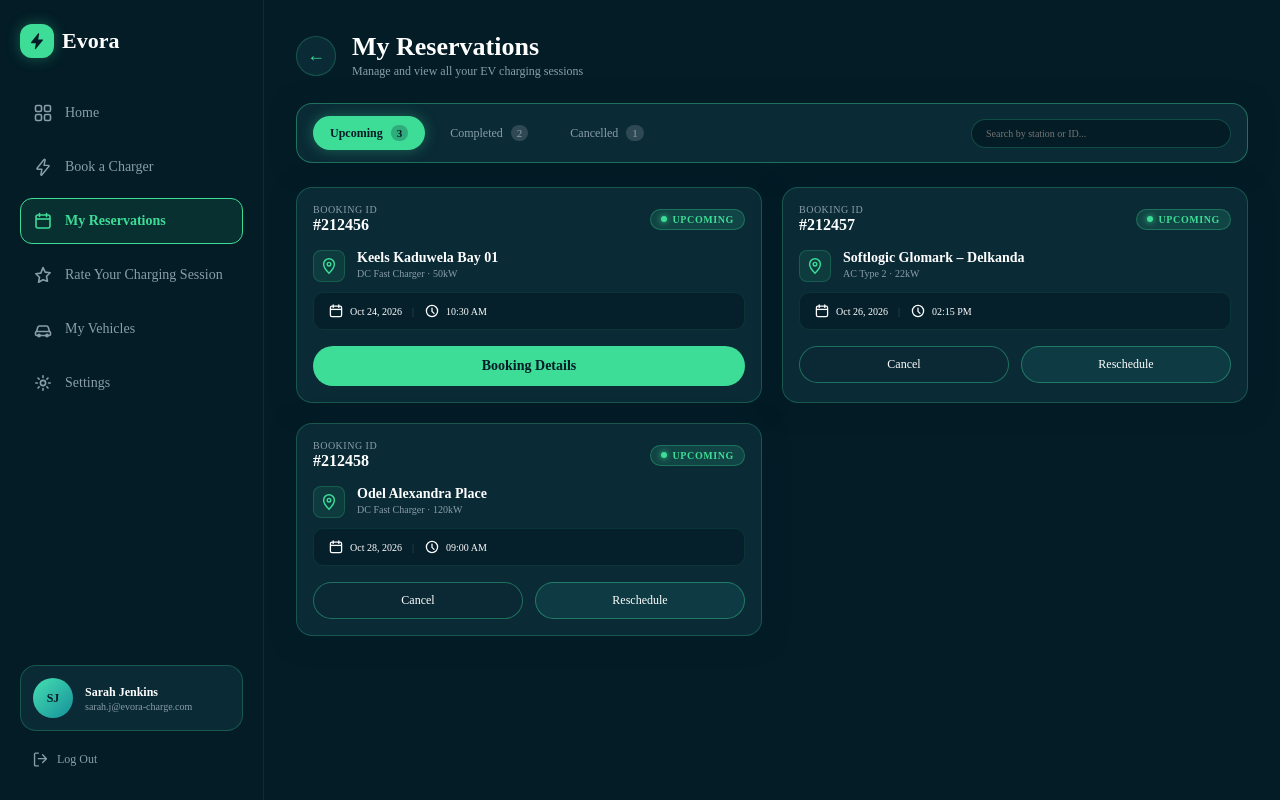
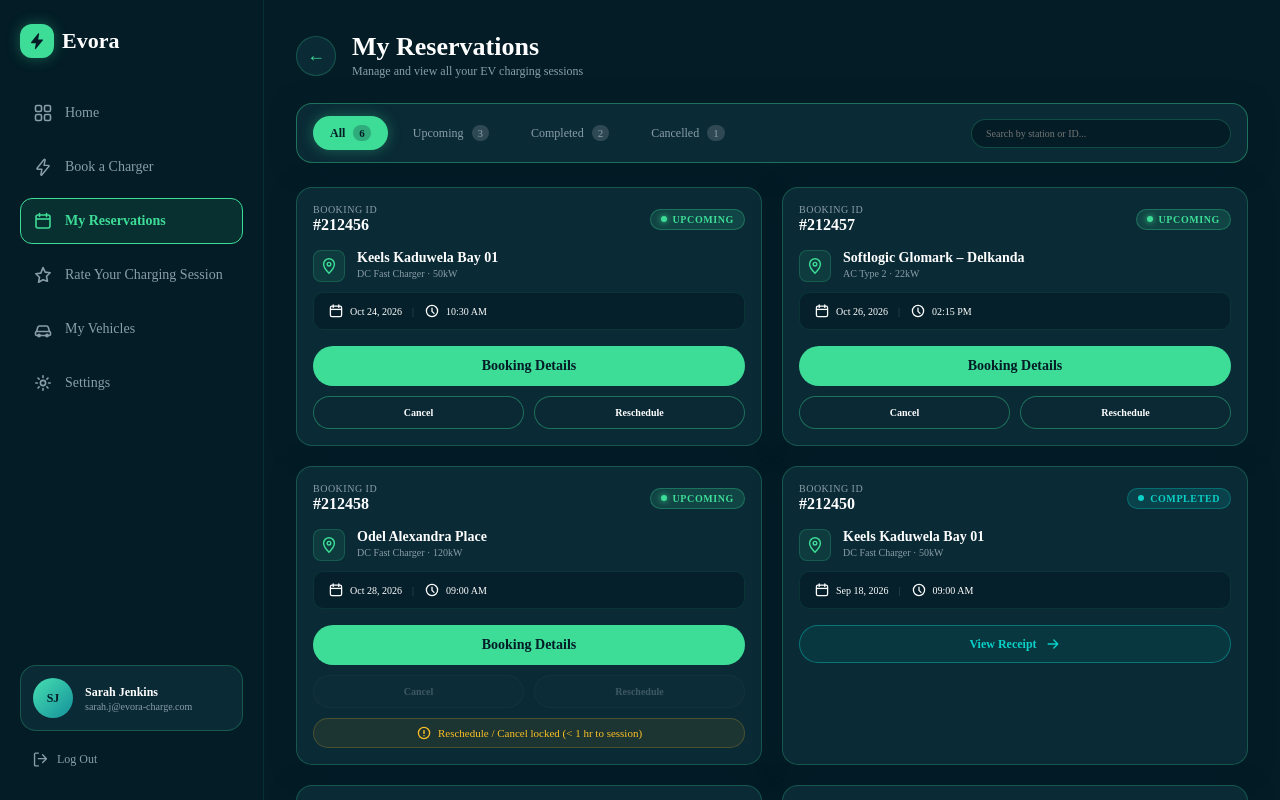
Before and after one commit to ChanukiSemini/EVORA, a React (Vite) app in the folder evora-frontend/: page /bookings in a window 1280 px wide. Shown: the top 800 px of the page. Built offline with nearby package versions, Linux system fonts and the light colour scheme; a web font is replaced by a local one.

Commit message:
feat: implement global CSS framework and MyReservations page component

```diff
--- a/evora-frontend/src/index.css
+++ b/evora-frontend/src/index.css
@@ -3503,40 +3503,69 @@ body {
   gap: 12px;
 }
 
-.res-btn-cancel {
+.res-upcoming-actions-wrap {
+  display: flex;
+  flex-direction: column;
+  gap: 10px;
+  width: 100%;
+}
+
+.res-secondary-actions-row {
+  display: flex;
+  align-items: center;
+  gap: 10px;
+  width: 100%;
+}
+
+.res-btn-secondary-action {
   flex: 1;
-  padding: 10px;
+  padding: 10px 12px;
   border-radius: var(--radius-full);
   border: 1px solid var(--border-accent-mid);
-  background: rgba(10, 42, 53, 0.7);
-  color: var(--text-primary);
-  font-family: var(--font-family);
-  font-size: var(--text-sm);
-  font-weight: var(--font-medium);
+  background: rgba(10, 42, 53, 0.8);
+  color: var(--text-primary);
+  font-family: var(--font-family);
+  font-size: var(--text-xs);
+  font-weight: var(--font-semibold);
   cursor: pointer;
-  transition: background 0.2s, border-color 0.2s;
-}
-.res-btn-cancel:hover {
+  text-align: center;
+  transition: all 0.2s ease;
+}
+
+.res-btn-cancel-sub:hover:not(:disabled) {
   border-color: var(--status-cancelled);
   color: var(--status-cancelled);
-}
-
-.res-btn-reschedule {
-  flex: 1;
-  padding: 10px;
+  background: rgba(239, 68, 68, 0.1);
+}
+
+.res-btn-reschedule-sub:hover:not(:disabled) {
+  border-color: var(--accent-primary);
+  color: var(--accent-primary);
+  background: rgba(61, 220, 151, 0.1);
+}
+
+.res-btn-secondary-action:disabled,
+.res-btn-secondary-action.disabled {
+  opacity: 0.4;
+  cursor: not-allowed;
+  border-color: rgba(255, 255, 255, 0.08);
+  background: rgba(255, 255, 255, 0.03);
+  color: var(--text-secondary);
+}
+
+.res-policy-notice {
+  display: flex;
+  align-items: center;
+  justify-content: center;
+  gap: 6px;
+  font-family: var(--font-family);
+  font-size: 11px;
+  color: #fbbf24;
+  background: rgba(251, 191, 36, 0.08);
+  border: 1px solid rgba(251, 191, 36, 0.2);
   border-radius: var(--radius-full);
-  border: 1px solid var(--border-accent-mid);
-  background: rgba(21, 86, 91, 0.4);
-  color: var(--text-primary);
-  font-family: var(--font-family);
-  font-size: var(--text-sm);
-  font-weight: var(--font-medium);
-  cursor: pointer;
-  transition: background 0.2s;
-}
-.res-btn-reschedule:hover {
-  background: rgba(21, 86, 91, 0.7);
-  color: var(--accent-primary);
+  padding: 6px 12px;
+  text-align: center;
 }
 
 .res-btn-receipt {
--- a/evora-frontend/src/pages/MyReservations.jsx
+++ b/evora-frontend/src/pages/MyReservations.jsx
@@ -1,10 +1,10 @@
 // ============================================
 // src/pages/MyReservations.jsx
 // EVORA - My Reservations Page
-// Fully interactive tabs, modals, and responsive layout
+// Interactive Tabs (All, Upcoming, Completed, Cancelled), 3-Button Card Layout & Responsive Modals
 // ============================================
 
-import { useState } from 'react';
+import { useState, useMemo } from 'react';
 import { useNavigate } from 'react-router-dom';
 import Sidebar from '../components/Sidebar';
 
@@ -76,7 +76,8 @@ const INITIAL_RESERVATIONS = {
             duration: '60 min',
             connector: 'CCS2 (DC Fast)',
             cost: 'Rs. 2,450',
-            hasDetailsBtnOnly: true,
+            canModify: true,
+            status: 'upcoming',
         },
         {
             id: '212457',
@@ -87,7 +88,8 @@ const INITIAL_RESERVATIONS = {
             duration: '45 min',
             connector: 'Type 2 AC',
             cost: 'Rs. 1,260',
-            hasDetailsBtnOnly: false,
+            canModify: true,
+            status: 'upcoming',
         },
         {
             id: '212458',
@@ -98,7 +100,8 @@ const INITIAL_RESERVATIONS = {
             duration: '60 min',
             connector: 'CCS2 (DC Fast)',
             cost: 'Rs. 3,200',
-            hasDetailsBtnOnly: false,
+            canModify: false, // < 1 hr to session start
+            status: 'upcoming',
         },
     ],
     completed: [
@@ -111,6 +114,7 @@ const INITIAL_RESERVATIONS = {
             duration: '60 min',
             cost: 'Rs. 2,450',
             energy: '28.4 kWh',
+            status: 'completed',
         },
         {
             id: '212449',
@@ -121,6 +125,7 @@ const INITIAL_RESERVATIONS = {
             duration: '45 min',
             cost: 'Rs. 1,260',
             energy: '14.2 kWh',
+            status: 'completed',
         },
     ],
     cancelled: [
@@ -131,6 +136,7 @@ const INITIAL_RESERVATIONS = {
             date: 'Oct 26, 2026',
             time: '02:15 PM',
             cancelledDate: 'Oct 24, 2026',
+            status: 'cancelled',
         },
     ],
 };
@@ -148,9 +154,51 @@ const CancelledEmptyNotice = () => (
     </div>
 );
 
+/* ---------- Upcoming Card Actions ---------- */
+const UpcomingCardActions = ({ booking, onDetails, onCancel, onReschedule }) => {
+    const canModify = booking.canModify !== false;
+
+    return (
+        <div className="res-upcoming-actions-wrap">
+            <button
+                className="res-btn-primary-green"
+                onClick={() => onDetails(booking)}
+            >
+                Booking Details
+            </button>
+
+            <div className="res-secondary-actions-row">
+                <button
+                    className={`res-btn-secondary-action res-btn-cancel-sub ${!canModify ? 'disabled' : ''}`}
+                    onClick={() => canModify && onCancel(booking)}
+                    disabled={!canModify}
+                    title={!canModify ? "Cancellation is only allowed > 1 hr before session start" : "Cancel reservation"}
+                >
+                    Cancel
+                </button>
+
+                <button
+                    className={`res-btn-secondary-action res-btn-reschedule-sub ${!canModify ? 'disabled' : ''}`}
+                    onClick={() => canModify && onReschedule(booking)}
+                    disabled={!canModify}
+                    title={!canModify ? "Rescheduling is only allowed > 1 hr before session start" : "Reschedule session"}
+                >
+                    Reschedule
+                </button>
+            </div>
+
+            {!canModify && (
+                <div className="res-policy-notice">
+                    <IconAlertCircle /> Reschedule / Cancel locked (&lt; 1 hr to session)
+                </div>
+            )}
+        </div>
+    );
+};
+
 const MyReservations = () => {
     const navigate = useNavigate();
-    const [activeTab, setActiveTab] = useState('upcoming'); // 'upcoming' | 'completed' | 'cancelled'
+    const [activeTab, setActiveTab] = useState('all'); // 'all' | 'upcoming' | 'completed' | 'cancelled'
     const [reservations, setReservations] = useState(INITIAL_RESERVATIONS);
     const [isMobileMenuOpen, setIsMobileMenuOpen] = useState(false);
     const [searchQuery, setSearchQuery] = useState('');
@@ -158,6 +206,15 @@ const MyReservations = () => {
     /* Modal states */
     const [selectedBooking, setSelectedBooking] = useState(null);
     const [modalType, setModalType] = useState(null); // 'details' | 'cancel' | 'reschedule' | 'receipt'
+
+    /* Calculate total all items */
+    const allReservationsList = useMemo(() => {
+        return [
+            ...reservations.upcoming.map(item => ({ ...item, status: 'upcoming' })),
+            ...reservations.completed.map(item => ({ ...item, status: 'completed' })),
+            ...reservations.cancelled.map(item => ({ ...item, status: 'cancelled' })),
+        ];
+    }, [reservations]);
 
     /* Cancel handler */
     const handleCancelBooking = (bookingId) => {
@@ -170,6 +227,7 @@ const MyReservations = () => {
             cancelled: [
                 {
                     ...itemToCancel,
+                    status: 'cancelled',
                     cancelledDate: 'Today',
                 },
                 ...prev.cancelled,
@@ -187,11 +245,87 @@ const MyReservations = () => {
         setModalType(null);
     };
 
+    /* Items list depending on activeTab */
+    const rawItems = useMemo(() => {
+        if (activeTab === 'all') return allReservationsList;
+        return reservations[activeTab] || [];
+    }, [activeTab, reservations, allReservationsList]);
+
     /* Search filter */
-    const filteredItems = reservations[activeTab].filter(item =>
-        item.station.toLowerCase().includes(searchQuery.toLowerCase()) ||
-        item.id.toLowerCase().includes(searchQuery.toLowerCase())
-    );
+    const filteredItems = useMemo(() => {
+        return rawItems.filter(item =>
+            item.station.toLowerCase().includes(searchQuery.toLowerCase()) ||
+            item.id.toLowerCase().includes(searchQuery.toLowerCase())
+        );
+    }, [rawItems, searchQuery]);
+
+    /* Card Renderer helper */
+    const renderCard = (b) => {
+        const currentStatus = b.status || activeTab;
+
+        return (
+            <div key={b.id} className="res-card card dt-res-card">
+                <div className="res-card-header">
+                    <div className="res-booking-id-tag">
+                        <span className="res-id-label">BOOKING ID</span>
+                        <span className="res-id-value">#{b.id}</span>
+                    </div>
+                    <span className={`res-status-badge ${currentStatus}`}>
+                        <span className="res-badge-dot" />
+                        {currentStatus.toUpperCase()}
+                    </span>
+                </div>
+
+                <div className="res-card-body">
+                    <div className="res-station-row">
+                        <span className="res-station-icon">
+                            <IconMapPin />
+                        </span>
+                        <div className="res-station-text">
+                            <h3 className="res-station-name">{b.station}</h3>
+                            <p className="res-station-type">{b.type}</p>
+                        </div>
+                    </div>
+
+                    <div className="res-datetime-box">
+                        <span className="res-datetime-item">
+                            <IconCalendar /> {b.date}
+                        </span>
+                        <span className="res-datetime-divider">|</span>
+                        <span className="res-datetime-item">
+                            <IconClock /> {b.time}
+                        </span>
+                    </div>
+
+                    {currentStatus === 'cancelled' && b.cancelledDate && (
+                        <div className="res-cancelled-alert">
+                            <IconAlertCircle /> Cancelled on {b.cancelledDate}
+                        </div>
+                    )}
+                </div>
+
+                <div className="res-card-actions">
+                    {currentStatus === 'upcoming' && (
+                        <UpcomingCardActions
+                            booking={b}
+                            onDetails={(item) => { setSelectedBooking(item); setModalType('details'); }}
+                            onCancel={(item) => { setSelectedBooking(item); setModalType('cancel'); }}
+                            onReschedule={(item) => { setSelectedBooking(item); setModalType('reschedule'); }}
+                        />
+                    )}
+
+                    {currentStatus === 'completed' && (
+                        <button
+                            className="res-btn-receipt"
+                            onClick={() => { setSelectedBooking(b); setModalType('receipt'); }}
+                        >
+                            View Receipt <IconArrowRight />
+                        </button>
+                    )}
+                </div>
+            </div>
+        );
+    };
 
     return (
         <>
@@ -214,8 +348,14 @@ const MyReservations = () => {
                     </button>
                 </div>
 
-                {/* Tabs Row */}
-                <div className="res-tabs-pill-row">
+                {/* Filter Tabs Row */}
+                <div className="res-tabs-pill-row res-tabs-four">
+                    <button
+                        className={`res-tab-pill ${activeTab === 'all' ? 'active' : ''}`}
+                        onClick={() => setActiveTab('all')}
+                    >
+                        All ({allReservationsList.length})
+                    </button>
                     <button
                         className={`res-tab-pill ${activeTab === 'upcoming' ? 'active' : ''}`}
                         onClick={() => setActiveTab('upcoming')}
@@ -251,92 +391,7 @@ const MyReservations = () => {
                             </div>
                         )
                     ) : (
-                        <>
-                            {filteredItems.map(b => (
-                                <div key={b.id} className="res-card">
-                                    {/* Top Header */}
-                                    <div className="res-card-header">
-                                        <div className="res-booking-id-tag">
-                                            <span className="res-id-label">BOOKING ID</span>
-                                            <span className="res-id-value">#{b.id}</span>
-                                        </div>
-                                        <span className={`res-status-badge ${activeTab}`}>
-                                            <span className="res-badge-dot" />
-                                            {activeTab.toUpperCase()}
-                                        </span>
-                                    </div>
-
-                                {/* Station Info */}
-                                <div className="res-card-body">
-                                    <div className="res-station-row">
-                                        <span className="res-station-icon">
-                                            <IconMapPin />
-                                        </span>
-                                        <div className="res-station-text">
-                                            <h3 className="res-station-name">{b.station}</h3>
-                                            <p className="res-station-type">{b.type}</p>
-                                        </div>
-                                    </div>
-
-                                    {/* Date & Time pill box */}
-                                    <div className="res-datetime-box">
-                                        <span className="res-datetime-item">
-                                            <IconCalendar /> {b.date}
-                                        </span>
-                                        <span className="res-datetime-divider">|</span>
-                                        <span className="res-datetime-item">
-                                            <IconClock /> {b.time}
-                                        </span>
-                                    </div>
-
-                                    {activeTab === 'cancelled' && b.cancelledDate && (
-                                        <div className="res-cancelled-alert">
-                                            <IconAlertCircle /> Cancelled on {b.cancelledDate}
-                                        </div>
-                                    )}
-                                </div>
-
-                                {/* Action Buttons */}
-                                <div className="res-card-actions">
-                                    {activeTab === 'upcoming' && (
-                                        b.hasDetailsBtnOnly ? (
-                                            <button
-                                                className="res-btn-primary-green"
-                                                onClick={() => { setSelectedBooking(b); setModalType('details'); }}
-                                            >
-                                                Booking Details
-                                            </button>
-                                        ) : (
-                                            <div className="res-dual-actions">
-                                                <button
-                                                    className="res-btn-cancel"
-                                                    onClick={() => { setSelectedBooking(b); setModalType('cancel'); }}
-                                                >
-                                                    Cancel
-                                                </button>
-                                                <button
-                                                    className="res-btn-reschedule"
-                                                    onClick={() => { setSelectedBooking(b); setModalType('reschedule'); }}
-                                                >
-                                                    Reschedule
-                                                </button>
-                                            </div>
-                                        )
-                                    )}
-
-                                    {activeTab === 'completed' && (
-                                        <button
-                                            className="res-btn-receipt"
-                                            onClick={() => { setSelectedBooking(b); setModalType('receipt'); }}
-                                        >
-                                            View Receipt <IconArrowRight />
-                                        </button>
-                                    )}
-                                </div>
-                            </div>
-                        ))}
-                        {activeTab === 'cancelled' && <CancelledEmptyNotice />}
-                    </>
+                        filteredItems.map(renderCard)
                     )}
                 </div>
 
@@ -401,6 +456,12 @@ const MyReservations = () => {
                     <div className="dt-res-header-bar card">
                         <div className="dt-res-tabs">
                             <button
+                                className={`dt-res-tab ${activeTab === 'all' ? 'active' : ''}`}
+                                onClick={() => setActiveTab('all')}
+                            >
+                                All <span className="tab-count">{allReservationsList.length}</span>
+                            </button>
+                            <button
                                 className={`dt-res-tab ${activeTab === 'upcoming' ? 'active' : ''}`}
                                 onClick={() => setActiveTab('upcoming')}
                             >
@@ -448,92 +509,7 @@ const MyReservations = () => {
                                 </div>
                             )
                         ) : (
-                            <>
-                                {filteredItems.map(b => (
-                                    <div key={b.id} className="res-card card dt-res-card">
-                                        <div className="res-card-header">
-                                            <div className="res-booking-id-tag">
-                                                <span className="res-id-label">BOOKING ID</span>
-                                                <span className="res-id-value">#{b.id}</span>
-                                            </div>
-                                            <span className={`res-status-badge ${activeTab}`}>
-                                                <span className="res-badge-dot" />
-                                                {activeTab.toUpperCase()}
-                                            </span>
-                                        </div>
-
-                                        <div className="res-card-body">
-                                            <div className="res-station-row">
-                                                <span className="res-station-icon">
-                                                    <IconMapPin />
-                                                </span>
-                                                <div className="res-station-text">
-                                                    <h3 className="res-station-name">{b.station}</h3>
-                                                    <p className="res-station-type">{b.type}</p>
-                                                </div>
-                                            </div>
-
-                                            <div className="res-datetime-box">
-                                                <span className="res-datetime-item">
-                                                    <IconCalendar /> {b.date}
-                                                </span>
-                                                <span className="res-datetime-divider">|</span>
-                                                <span className="res-datetime-item">
-                                                    <IconClock /> {b.time}
-                                                </span>
-                                            </div>
-
-                                            {activeTab === 'cancelled' && b.cancelledDate && (
-                                                <div className="res-cancelled-alert">
-                                                    <IconAlertCircle /> Cancelled on {b.cancelledDate}
-                                                </div>
-                                            )}
-                                        </div>
-
-                                        <div className="res-card-actions">
-                                            {activeTab === 'upcoming' && (
-                                                b.hasDetailsBtnOnly ? (
-                                                    <button
-                                                        className="res-btn-primary-green"
-                                                        onClick={() => { setSelectedBooking(b); setModalType('details'); }}
-                                                    >
-                                                        Booking Details
-                                                    </button>
-                                                ) : (
-                                                    <div className="res-dual-actions">
-                                                        <button
-                                                            className="res-btn-cancel"
-                                                            onClick={() => { setSelectedBooking(b); setModalType('cancel'); }}
-                                                        >
-                                                            Cancel
-                                                        </button>
-                                                        <button
-                                                            className="res-btn-reschedule"
-                                                            onClick={() => { setSelectedBooking(b); setModalType('reschedule'); }}
-                                                        >
-                                                            Reschedule
-                                                        </button>
-                                                    </div>
-                                                )
-                                            )}
-
-                                            {activeTab === 'completed' && (
-                                                <button
-                                                    className="res-btn-receipt"
-                                                    onClick={() => { setSelectedBooking(b); setModalType('receipt'); }}
-                                                >
-                                                    View Receipt <IconArrowRight />
-                                                </button>
-                                            )}
-                                        </div>
-                                    </div>
-                                ))}
-                                {activeTab === 'cancelled' && (
-                                    <div className="card dt-empty-state-card" style={{ gridColumn: '1 / -1', marginTop: 12 }}>
-                                        <CancelledEmptyNotice />
-                                    </div>
-                                )}
-                            </>
+                            filteredItems.map(renderCard)
                         )}
                     </div>
                 </main>
```
